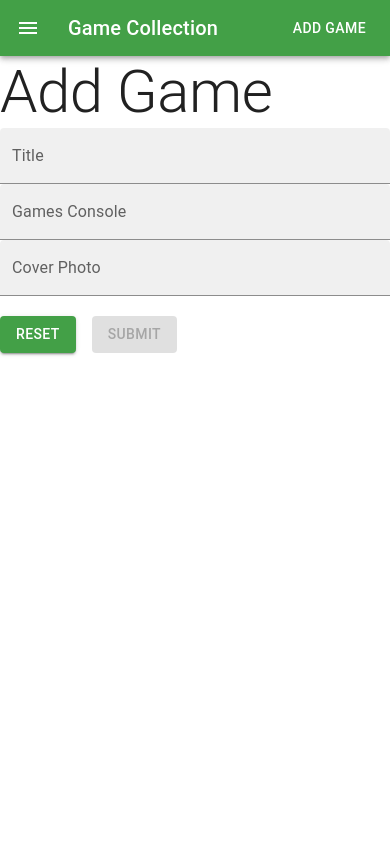
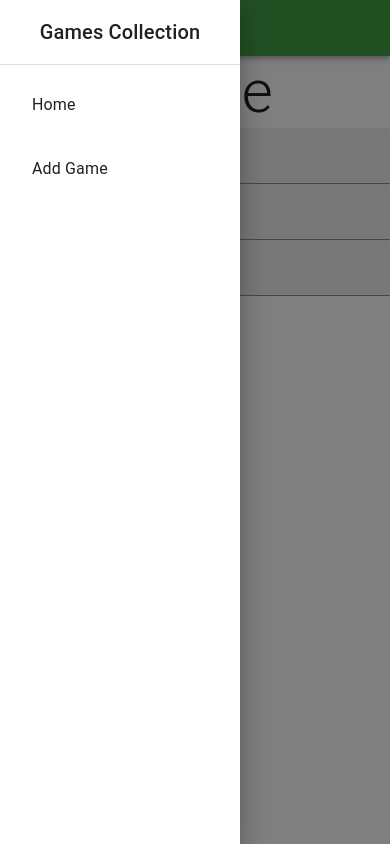
Before and after one commit to aaronwp21/video-game-collection, a React (Vite) app: page /add in a window 390 px wide. Both pictures are taken after a click on the button "menu". Built offline with nearby package versions, Linux system fonts and the light colour scheme.

Commit message:
mobile header

```diff
--- /dev/null
+++ b/src/components/DesktopHeader.jsx
@@ -0,0 +1,26 @@
+import React from 'react';
+import Toolbar from '@mui/material/Toolbar';
+import Typography from '@mui/material/Typography';
+import Button from '@mui/material/Button';
+import IconButton from '@mui/material/IconButton';
+import MenuIcon from '@mui/icons-material/Menu';
+
+function DesktopHeader({navigate}) {
+  return (
+    <>
+      <Typography
+        onClick={() => navigate('/')}
+        variant="h6"
+        component="div"
+        sx={{ flexGrow: 1, cursor: 'pointer' }}
+      >
+        Game Collection
+      </Typography>
+      <Button color="inherit" onClick={() => navigate('/add')}>
+        Add Game
+      </Button>
+    </>
+  );
+}
+
+export default DesktopHeader;
--- a/src/components/Header.jsx
+++ b/src/components/Header.jsx
@@ -1,39 +1,43 @@
-import React from 'react';
+import React, { useState } from 'react';
 
 import { useNavigate } from 'react-router-dom';
+
+import { useTheme } from '@mui/material/styles';
+import useMediaQuery from '@mui/material/useMediaQuery';
 
 import AppBar from '@mui/material/AppBar';
 import Box from '@mui/material/Box';
 import Toolbar from '@mui/material/Toolbar';
-import Typography from '@mui/material/Typography';
-import Button from '@mui/material/Button';
 import IconButton from '@mui/material/IconButton';
 import MenuIcon from '@mui/icons-material/Menu';
+import MobileHeader from './MobileHeader';
+import DesktopHeader from './DesktopHeader';
 
 function Header() {
+  const [drawToggle, setDrawToggle] = useState(false);
+  const theme = useTheme();
+  const mobileClosed = useMediaQuery(theme.breakpoints.up('sm'));
+
+  const handleDrawerToggle = () => {
+    setDrawToggle((prevState) => !prevState);
+  };
+
   const navigate = useNavigate();
   return (
     <Box sx={{ flexGrow: 1 }}>
       <AppBar position="static">
         <Toolbar>
           <IconButton
+            onClick={() => setDrawToggle(true)}
             size="large"
             edge="start"
             color="inherit"
             aria-label="menu"
-            sx={{ mr: 2 }}
+            sx={{ mr: 2, display: (mobileClosed ? 'none': 'initial') }}
           >
             <MenuIcon />
           </IconButton>
-          <Typography
-            onClick={() => navigate('/')}
-            variant="h6"
-            component="div"
-            sx={{ flexGrow: 1, cursor: 'pointer' }}
-          >
-            Game Collection
-          </Typography>
-          <Button color="inherit">Add Game</Button>
+          {mobileClosed ? <DesktopHeader navigate={navigate} /> : <MobileHeader drawToggle={drawToggle} handleDrawerToggle={handleDrawerToggle} />}
         </Toolbar>
       </AppBar>
     </Box>
--- /dev/null
+++ b/src/components/MobileHeader.jsx
@@ -0,0 +1,60 @@
+import React from 'react';
+import { NavLink } from "react-router-dom";
+import Box from "@mui/material/Box";
+import Drawer from "@mui/material/Drawer";
+import Divider from "@mui/material/Divider";
+import List from "@mui/material/List";
+import ListItem from "@mui/material/ListItem";
+import ListItemButton from "@mui/material/ListItemButton";
+import ListItemText from "@mui/material/ListItemText";
+import Typography from "@mui/material/Typography";
+
+function MobileHeader({drawToggle, handleDrawerToggle, drawerWidth=240}) {
+  return (
+    <>
+      <Box component="nav">
+      <Drawer
+        variant="temporary"
+        open={drawToggle}
+        onClose={handleDrawerToggle}
+        ModalProps={{
+          keepMounted: true, // Better open performance on mobile.
+        }}
+        sx={{
+          display: { xs: "block", sm: "none" },
+          "& .MuiDrawer-paper": { boxSizing: "border-box", width: drawerWidth },
+        }}
+      >
+        <Box onClick={handleDrawerToggle} sx={{ textAlign: "center" }}>
+          <Typography variant="h6" sx={{ my: 2, cursor: 'default' }}>
+            Games Collection
+          </Typography>
+          <Divider />
+          <List>
+            <ListItem>
+              <ListItemButton
+                sx={{ textAlign: "left" }}
+                component={NavLink}
+                to="/"
+              >
+                <ListItemText primary={"Home"} />
+              </ListItemButton>
+            </ListItem>
+            <ListItem>
+              <ListItemButton
+                sx={{ textAlign: "left" }}
+                component={NavLink}
+                to="/add"
+              >
+                <ListItemText primary={"Add Game"} />
+              </ListItemButton>
+            </ListItem>
+          </List>
+        </Box>
+      </Drawer>
+    </Box>
+    </>
+  )
+}
+
+export default MobileHeader;
```
Also changed, not shown: src/components/contexts/game.context.jsx (+0 -8 lines).
